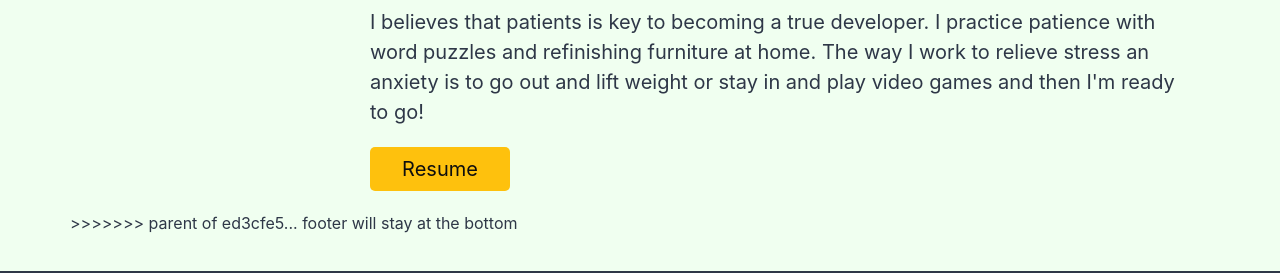
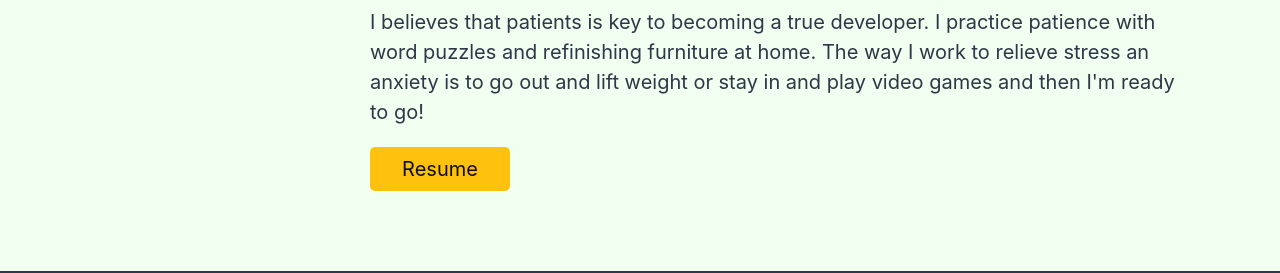
Before and after one commit to chofia/chofia.github.io, a plain HTML site: page index.html in a window 1280 px wide. Shown: the part 429-702 px from the top of the page. Drawn offline with nearby package versions, Linux system fonts and the light colour scheme.

Commit message:
removed additional text

```diff
--- a/index.html
+++ b/index.html
@@ -84,8 +84,6 @@
 
                         <span><a class="resume" href="as_resume.pdf" target="_blank">Resume</a></span>
                     </div> <!--class col-md-8 id content end -->
-
->>>>>>> parent of ed3cfe5... footer will stay at the bottom
                 </div><!-- ./row end -->
             </div> <!-- ./container me end -->
         </div><!--/.main end -->
```
